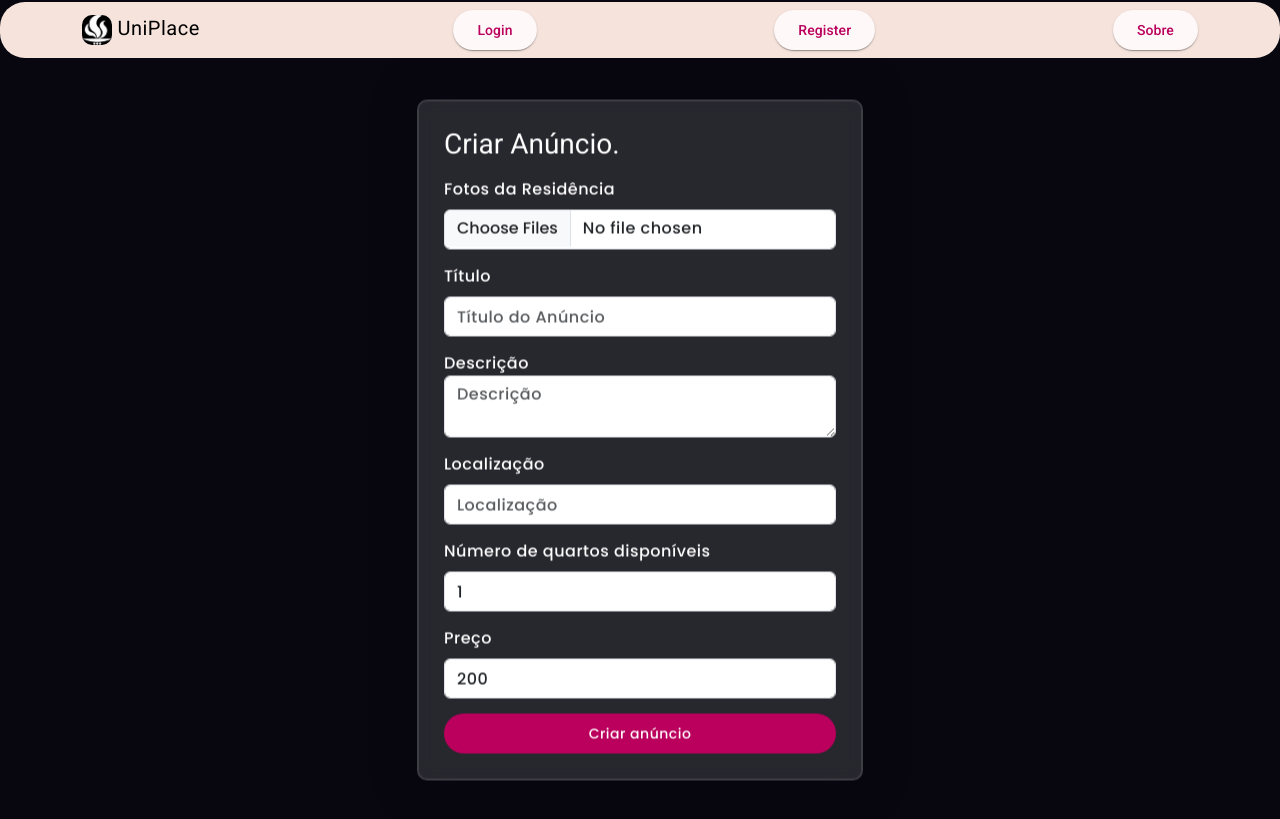
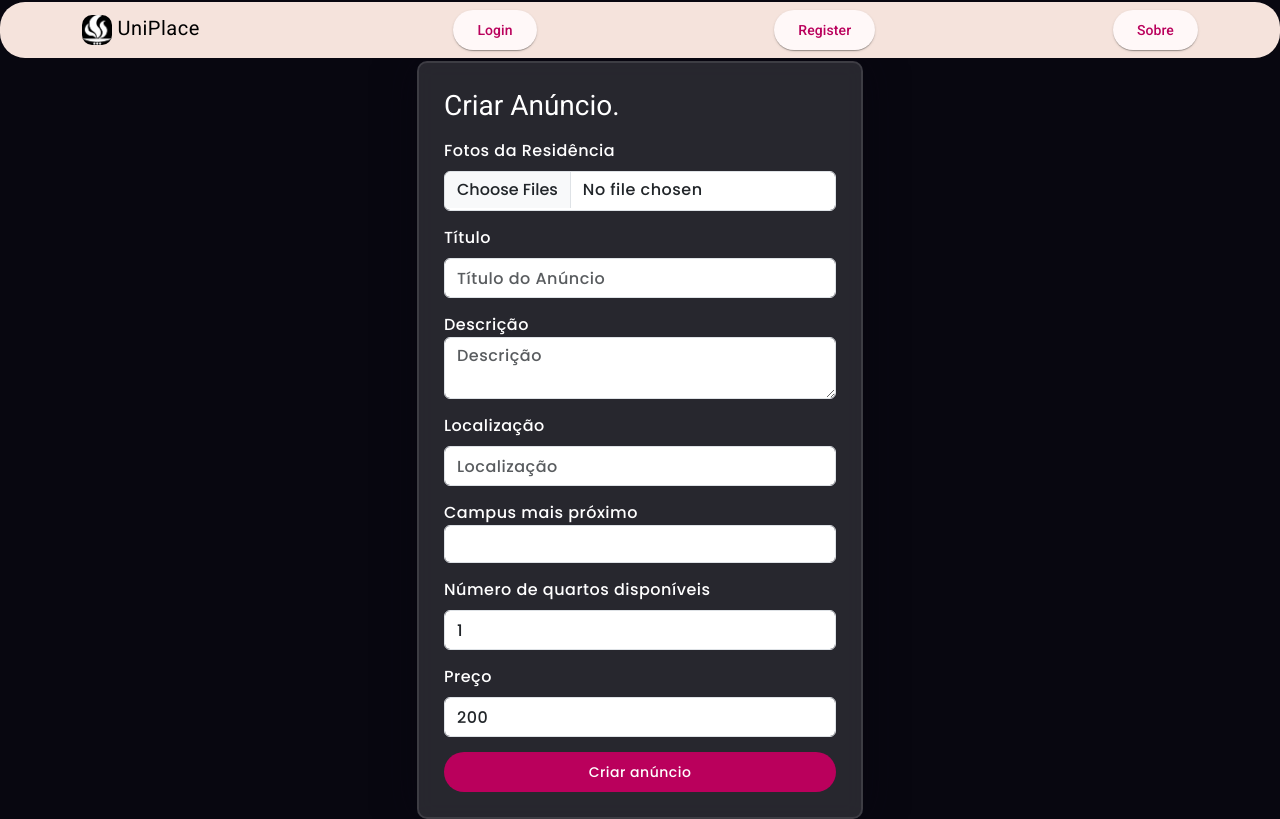
Before and after one commit to TakatJJ/Trab_ENG_SOFT, an Angular app in the folder Front-ENG/: page /create-ad in a window 1280 px wide. Built offline with nearby package versions, Linux system fonts and the light colour scheme.

Commit message:
added nearest campus select.

```diff
--- a/Front-ENG/src/app/models/Advertisement.ts
+++ b/Front-ENG/src/app/models/Advertisement.ts
@@ -7,6 +7,7 @@ export class Advertisement {
   price: number;
   location: string;
   numberOfRooms: number;
+  nearestCampus: string;
   user: RegisterUser;
   // fotos: Array<File>;
   constructor(
@@ -15,6 +16,7 @@ export class Advertisement {
     price: number,
     location: string,
     numberOfRooms: number,
+    nearestCampus: string,
     user: RegisterUser
     // fotos: Array<File>
   ) {
@@ -23,6 +25,7 @@ export class Advertisement {
     this.price = price;
     this.location = location;
     this.numberOfRooms = numberOfRooms;
+    this.nearestCampus = nearestCampus;
     this.user = user;
     // this.fotos = fotos;
   }
--- a/Front-ENG/src/app/pages/create-ad/create-ad.component.html
+++ b/Front-ENG/src/app/pages/create-ad/create-ad.component.html
@@ -57,6 +57,22 @@
   >
     Localização inválida (mínimo 6, máximo 50 caractéres).
   </span>
+  <div>
+    <label for="nearestCampus">Campus mais próximo</label>
+    <select
+      class="form-control"
+      id="nearestCampus"
+      formControlName="nearestCampus"
+    >
+      <option
+        style="background-color: rgba(167, 34, 34, 0.582)"
+        *ngFor="let campus of allCampus"
+        [value]="campus"
+      >
+        {{ campus }}
+      </option>
+    </select>
+  </div>
   <div class="form-group">
     <label for="numberOfRooms">Número de quartos disponíveis</label>
     <input
@@ -87,6 +103,7 @@
       >Preço deve estar entre 200 e 2000</span
     >
   </div>
+
   <button type="button" mat-flat-button (click)="onSubmit()">
     Criar anúncio
   </button>
--- a/Front-ENG/src/app/pages/create-ad/create-ad.component.ts
+++ b/Front-ENG/src/app/pages/create-ad/create-ad.component.ts
@@ -1,5 +1,5 @@
 import { CommonModule } from '@angular/common';
-import { Component } from '@angular/core';
+import { Component, inject } from '@angular/core';
 import { BackAPIService } from '../../services/back-api.service';
 import {
   FormGroup,
@@ -10,6 +10,7 @@ import {
 
 import { MatButtonModule } from '@angular/material/button';
 import { Router } from '@angular/router';
+import { Campus } from '../../enums/Campus';
 
 @Component({
   selector: 'app-create-ad',
@@ -20,7 +21,8 @@ import { Router } from '@angular/router';
 })
 export class CreateADComponent {
   private API: BackAPIService;
-  private fotos = new Array<File>();
+  private foto: File = new File([], '');
+
   constructor(APIService: BackAPIService, private router: Router) {
     this.API = APIService;
   }
@@ -47,16 +49,25 @@ export class CreateADComponent {
       Validators.maxLength(2000),
     ]),
     numberOfRooms: new FormControl(1, [Validators.required, Validators.min(1)]),
+    nearestCampus: new FormControl('', [Validators.required]),
   });
+  allCampus = Campus.filter((campus) => campus != 'Todos');
   onSubmit() {
-    if (this.Advertisement.valid) {
+    if (this.Advertisement.valid && this.foto.size > 0) {
       this.createAd();
     }
   }
 
+  uploadPhoto(foto: File) {
+    // const fileRef = ref(this.FireStorage, foto.name);
+    // uploadBytes(fileRef, foto).then((snapshot) => {
+    //   console.log('Uploaded a blob or file!');
+    // });
+  }
+
   createAd() {
-    console.log(this.fotos);
-    this.API.POSTCreateAd(this.Advertisement, this.fotos);
+    console.log(this.foto);
+    this.API.POSTCreateAd(this.Advertisement, this.foto);
     this.router.navigate(['/home']);
   }
 
@@ -65,13 +76,9 @@ export class CreateADComponent {
   }
 
   onChange(event: any) {
-    this.fotos = [];
     if (event.target.files.length > 0) {
-      const fileArray: FileList = event.target.files;
-
-      for (let i = 0; i < fileArray.length; i++) {
-        this.fotos.push(fileArray[i]);
-      }
+      this.foto = event.target.files[0];
+      console.log(this.foto);
     }
   }
 }
```
Also changed, not shown: 1 other file (tests, documents, lock files or other folders).
